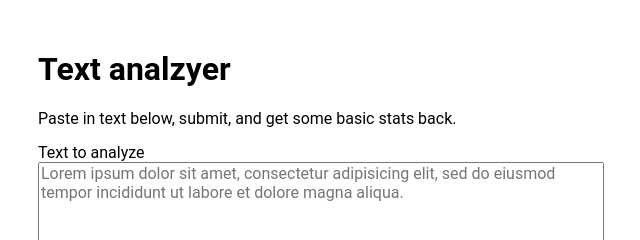
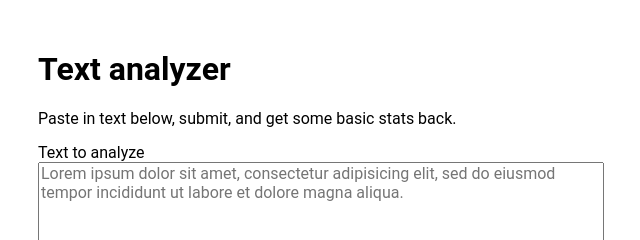
Before and after one commit to taittram/text-analyzer, a plain HTML site: page index.html in a window 1280 px wide. Shown: the top 240 px of the page, 122-762 px from the left. Drawn offline with nearby package versions, Linux system fonts and the light colour scheme.

Commit message:
fixed title

```diff
--- a/index.html
+++ b/index.html
@@ -10,7 +10,7 @@
 <body>
     <div class="container">
         <main>
-            <h1>Text analzyer</h1>
+            <h1>Text analyzer</h1>
             <p>Paste in text below, submit, and get some basic stats back.</p>
             <form>
                 <div>
```
